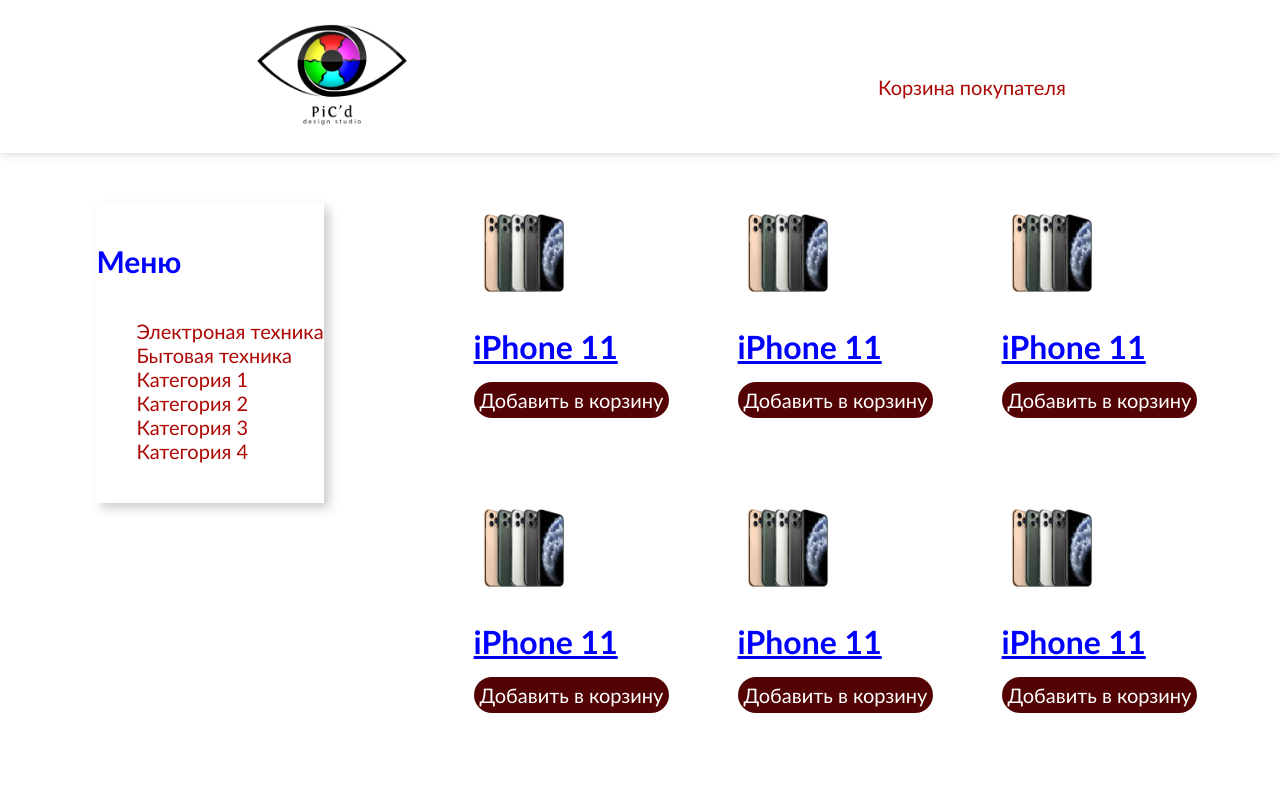
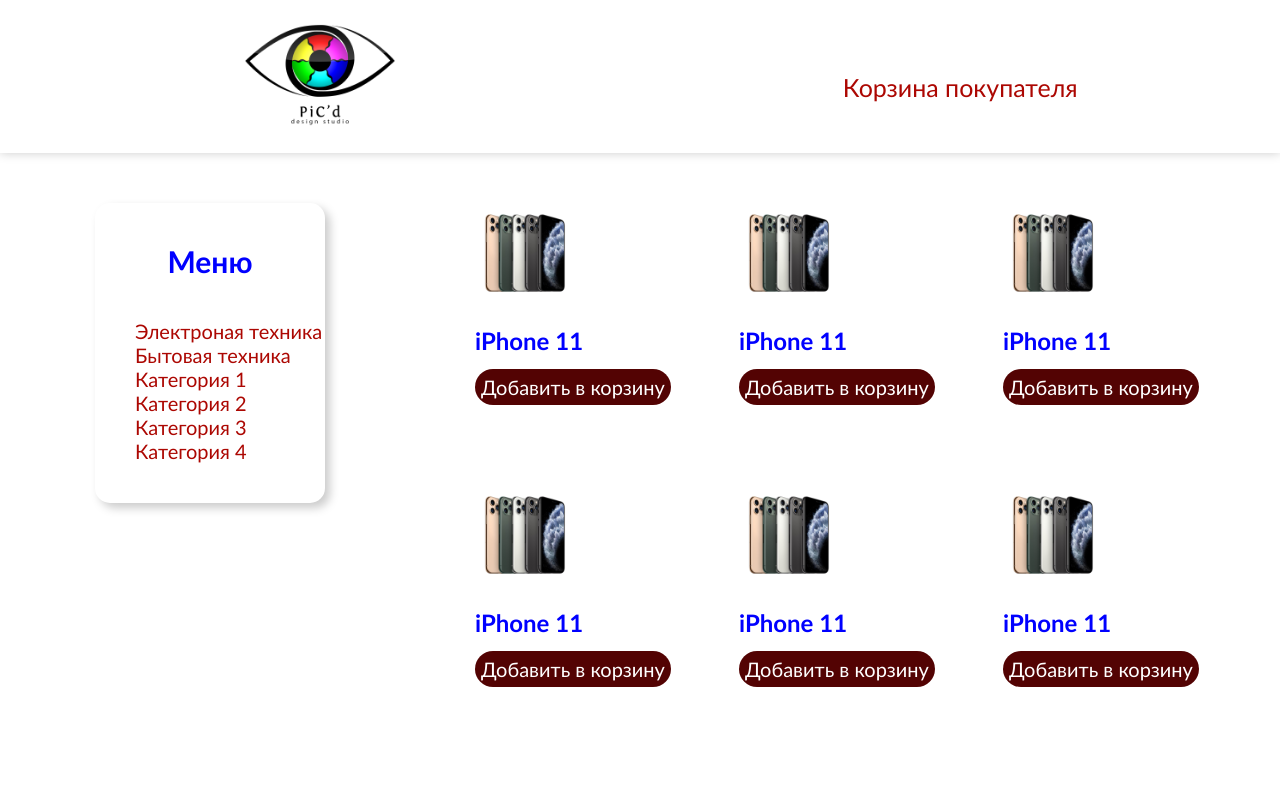
Before and after one commit to Anton763/lab, a plain HTML site: page lab4/task1,2/index.html in a window 1280 px wide. Drawn offline with Linux system fonts and the light colour scheme.

Commit message:
Add files via upload

```diff
--- a/lab4/task1,2/index.html
+++ b/lab4/task1,2/index.html
@@ -39,7 +39,7 @@
                 <img class="content-img" src="phone.jpg">
               </div>
               <div>
-                <h1 class="text-name">iPhone 11</h1>
+                <h2 class="text-name">iPhone 11</h2>
                 <p><a class="text-basket" href="#">Добавить в корзину</a></p>
               </div>
             </div>
@@ -50,7 +50,7 @@
                 <img class="content-img" src="phone.jpg">
               </div>
               <div>
-                <h1 class="text-name">iPhone 11</h1>
+                <h2 class="text-name">iPhone 11</h2>
                 <p><a class="text-basket" href="#">Добавить в корзину</a></p>
               </div>
             </div>
@@ -61,7 +61,7 @@
                 <img class="content-img" src="phone.jpg">
               </div>
               <div>
-                <h1 class="text-name">iPhone 11</h1>
+                <h2 class="text-name">iPhone 11</h2>
                 <p><a class="text-basket" href="#">Добавить в корзину</a></p>
               </div>
             </div>
@@ -72,7 +72,7 @@
                 <img class="content-img" src="phone.jpg">
               </div>
               <div>
-                <h1 class="text-name">iPhone 11</h1>
+                <h2 class="text-name">iPhone 11</h2>
                 <p><a class="text-basket" href="#">Добавить в корзину</a></p>
               </div>
             </div>
@@ -83,7 +83,7 @@
                 <img class="content-img" src="phone.jpg">
               </div>
               <div>
-                <h1 class="text-name">iPhone 11</h1>
+                <h2 class="text-name">iPhone 11</h2>
                 <p><a class="text-basket" href="#">Добавить в корзину</a></p>
               </div>
             </div>
@@ -94,7 +94,7 @@
                 <img class="content-img" src="phone.jpg">
               </div>
               <div>
-                <h1 class="text-name">iPhone 11</h1>
+                <h2 class="text-name">iPhone 11</h2>
                 <p><a class="text-basket" href="#">Добавить в корзину</a></p>
               </div>
             </div>
--- a/lab4/task1,2/style.css
+++ b/lab4/task1,2/style.css
@@ -25,7 +25,7 @@ body {
 }
 
 .head-basket a {
-  font-size: 20px;
+  font-size: 25px;
   color: rgb(172, 7, 2);
   text-decoration: none;
 }
@@ -33,8 +33,10 @@ body {
 .menu {
   display: block;
   color: blue;
+  width: 230px;
   height: 300px;
   box-shadow: 5px 5px 10px rgba(0, 0, 0, 0.205);
+  border-radius: 15px;
 }
 
 .menu ul li {
@@ -42,6 +44,7 @@ body {
 }
 
 .menu h4 {
+  text-align: center;
   font-size: 30px;
 }
 
@@ -69,7 +72,9 @@ body {
   flex-wrap: wrap;
 
 }
-
+.content a{
+  text-decoration: none;
+}
 .content-block {
   display: block;
   padding-bottom: 70px;
```
Also changed, not shown: lab4/task1,2/product.html (+2 -2 lines), lab4/task1,2/product.css (line endings or trailing spaces).
